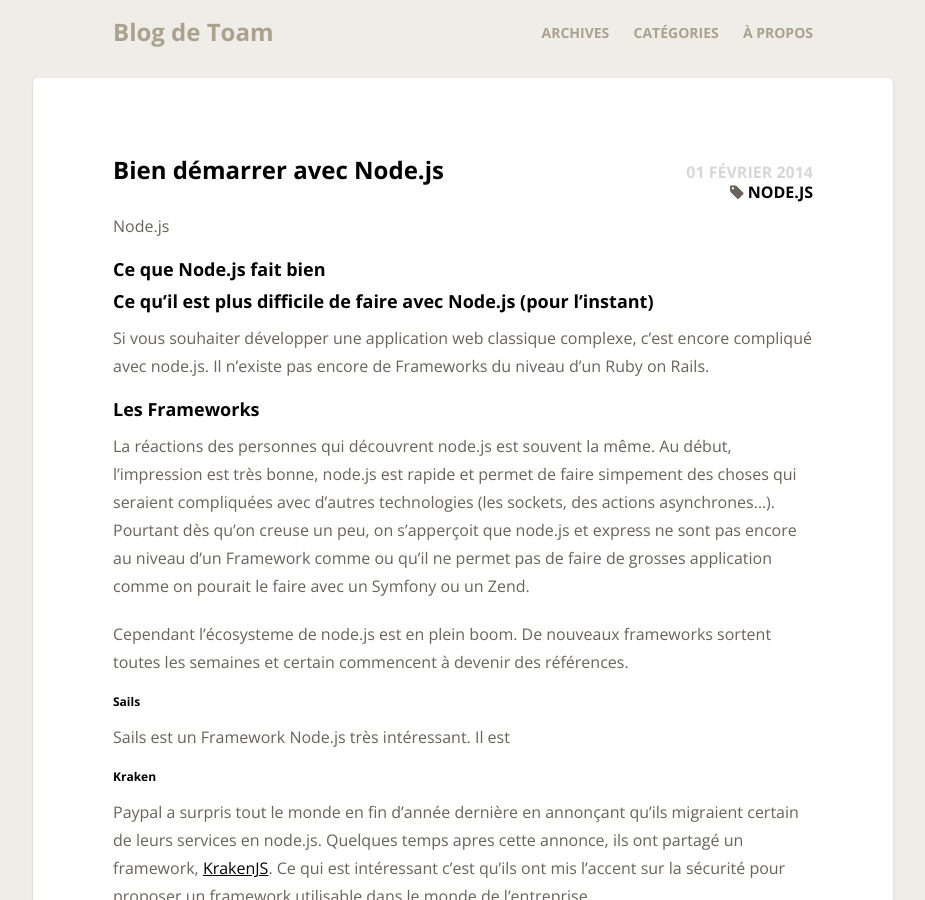
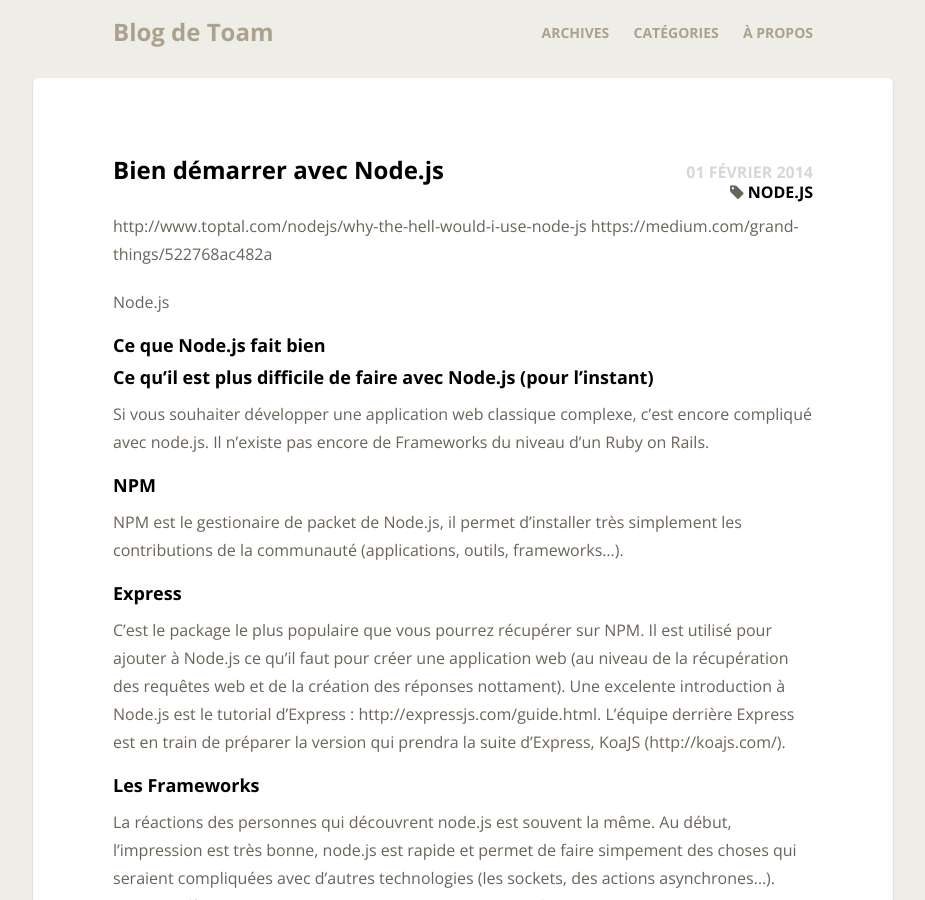
Before and after one commit to Toam/toam.fr, a Jekyll site: the page built from _posts/2014-02-01-bien-demmarer-avec-nodejs.markdown, in a window 1280 px wide and 900 px high. Shown: the whole window, without its empty margins (177-1102 px from the left). Built offline with Jekyll 4.4.1, drawn with Linux system fonts in a browser that asks for light colours; nearby versions of some CDN libraries; comment, search, counter and statistics services are not loaded.

Commit message:
Suite article Node.js...

```diff
--- a/_posts/2014-02-01-bien-demmarer-avec-nodejs.markdown
+++ b/_posts/2014-02-01-bien-demmarer-avec-nodejs.markdown
@@ -5,6 +5,9 @@ title: Bien démarrer avec Node.js
 category: node.js
 comments: true
 ---
+
+http://www.toptal.com/nodejs/why-the-hell-would-i-use-node-js
+https://medium.com/grand-things/522768ac482a
 
 Node.js
 ##### Ce que Node.js fait bien
@@ -14,6 +17,20 @@ Node.js
 Si vous souhaiter développer une application web classique complexe, c'est encore
 compliqué avec node.js. Il n'existe pas encore de Frameworks du niveau
 d'un Ruby on Rails.
+
+##### NPM
+NPM est le gestionaire de packet de Node.js, il permet d'installer très
+simplement les contributions de la communauté (applications, outils,
+frameworks...).
+
+##### Express
+C'est le package le plus populaire que vous pourrez récupérer sur NPM.
+Il est utilisé pour ajouter à Node.js ce qu'il faut pour créer une
+application web (au niveau de la récupération des requêtes web et de la
+création des réponses nottament). Une excelente introduction à Node.js
+est le tutorial d'Express : http://expressjs.com/guide.html.
+L'équipe derrière Express est en train de préparer la version qui
+prendra la suite d'Express, KoaJS (http://koajs.com/).
 
 ##### Les Frameworks
 
@@ -29,6 +46,7 @@ Zend.
 Cependant l'écosysteme de node.js est en plein boom. De nouveaux
 frameworks sortent toutes les semaines et certain commencent à devenir
 des références.
+
 
 ###### Sails
 Sails est un Framework Node.js très intéressant. Il est
```
